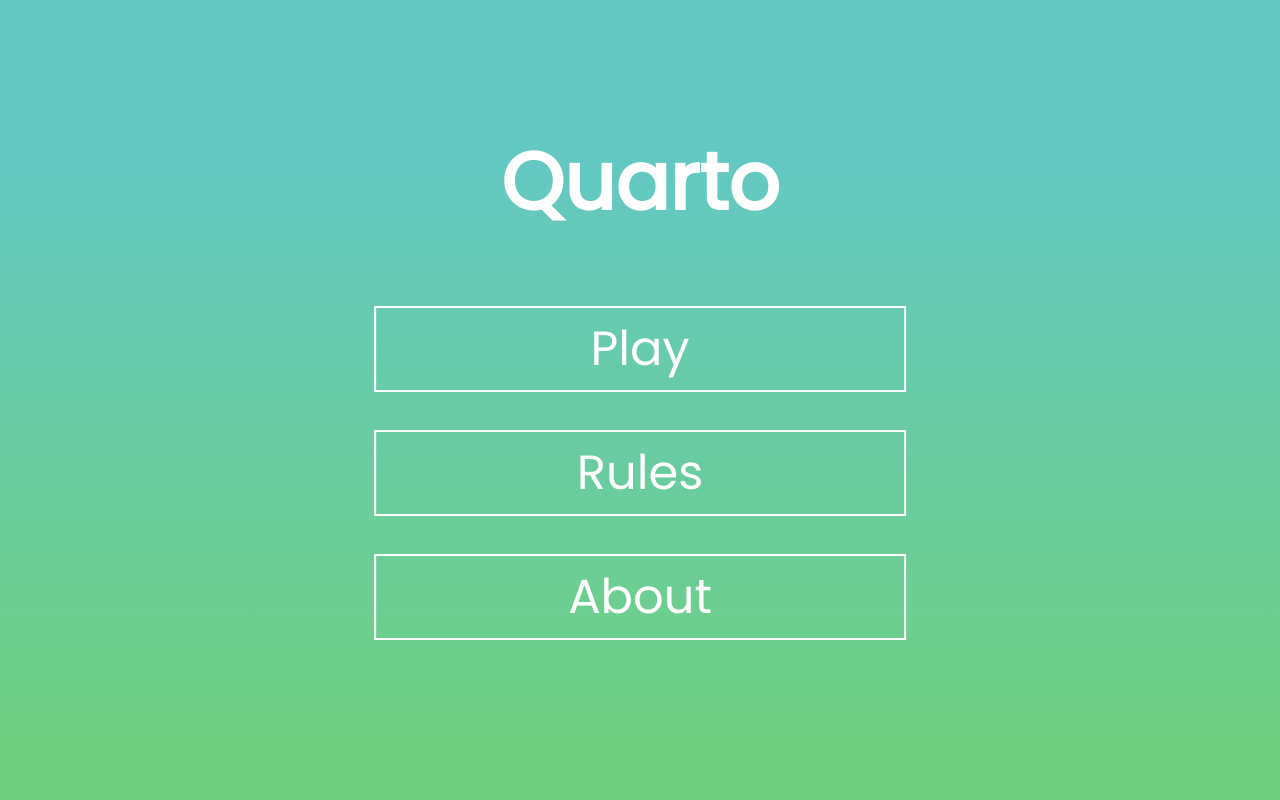
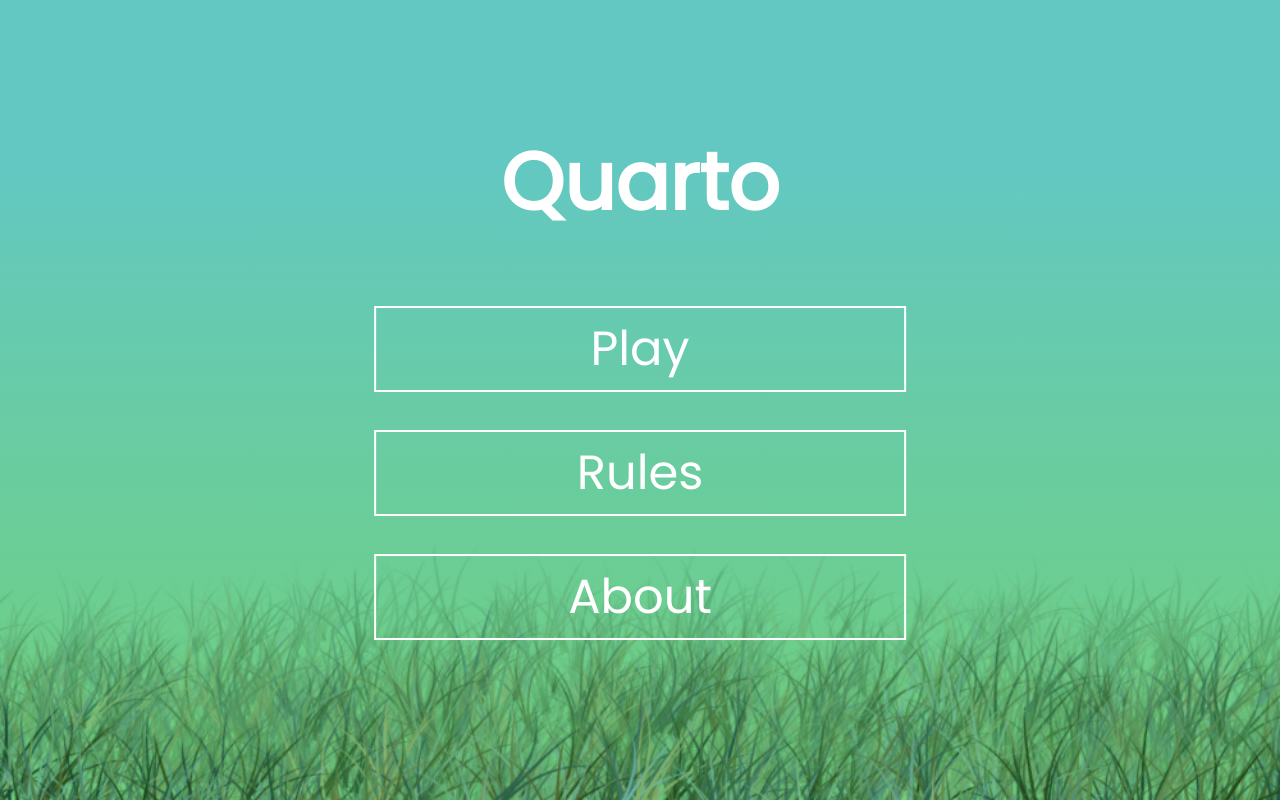
Before and after one commit to KostisGrf/ADISE21_Quarto_BoardGame, a plain HTML site: page www/index.html in a window 1280 px wide. Drawn offline with Linux system fonts and the light colour scheme; the site is published under a folder, as on GitHub Pages, so addresses that start at the root find nothing.

Commit message:
🐛Fixes bug on background image path

```diff
--- a/www/css/main.scss
+++ b/www/css/main.scss
@@ -6,7 +6,7 @@ body,html{
     padding: 0;
     height: 100vh;
     background: rgb(111,208,129);
-    background:url('/www/images/grass.png') no-repeat,linear-gradient(0deg, rgba(111,208,129,1) 7%, rgba(99,200,194,1) 80%);
+    background:url('../images/grass.png') no-repeat,linear-gradient(0deg, rgba(111,208,129,1) 7%, rgba(99,200,194,1) 80%);
     background-position: bottom;
     background-size:100% auto;
     font-family: 'Poppins';
```
Also changed, not shown: www/css/main.css, 1 other file.
